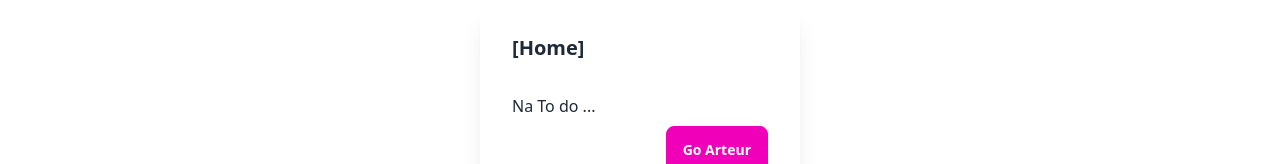
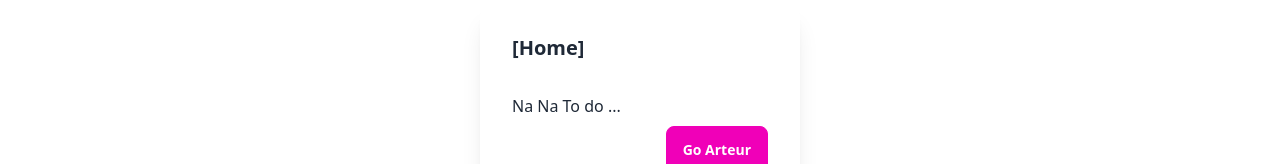
Before and after one commit to naco55/arteurcollective, a Next.js app: page / in a window 1280 px wide. Shown: the part 222-386 px from the top of the page. Built offline with nearby package versions, Linux system fonts and the light colour scheme.

Commit message:
version 0.0.1 s Please enter the commit message for your changes. Lines starting

```diff
--- a/src/components/atrTodo.js
+++ b/src/components/atrTodo.js
@@ -10,7 +10,7 @@ export default function AtrTodo({ children }) {
             <div className="card w-80 bg-base-100 shadow-xl">
                 <div className="card-body">
                     <h2 className="card-title">[{children}]</h2>
-                    <p><br/>Na To do ...<br/></p>
+                    <p><br/>Na Na To do ...<br/></p>
                     <div className="card-actions justify-end">
                         <button className="btn btn-secondary capitalize">
                             <Link href='/' >Go Arteur</Link>
```
